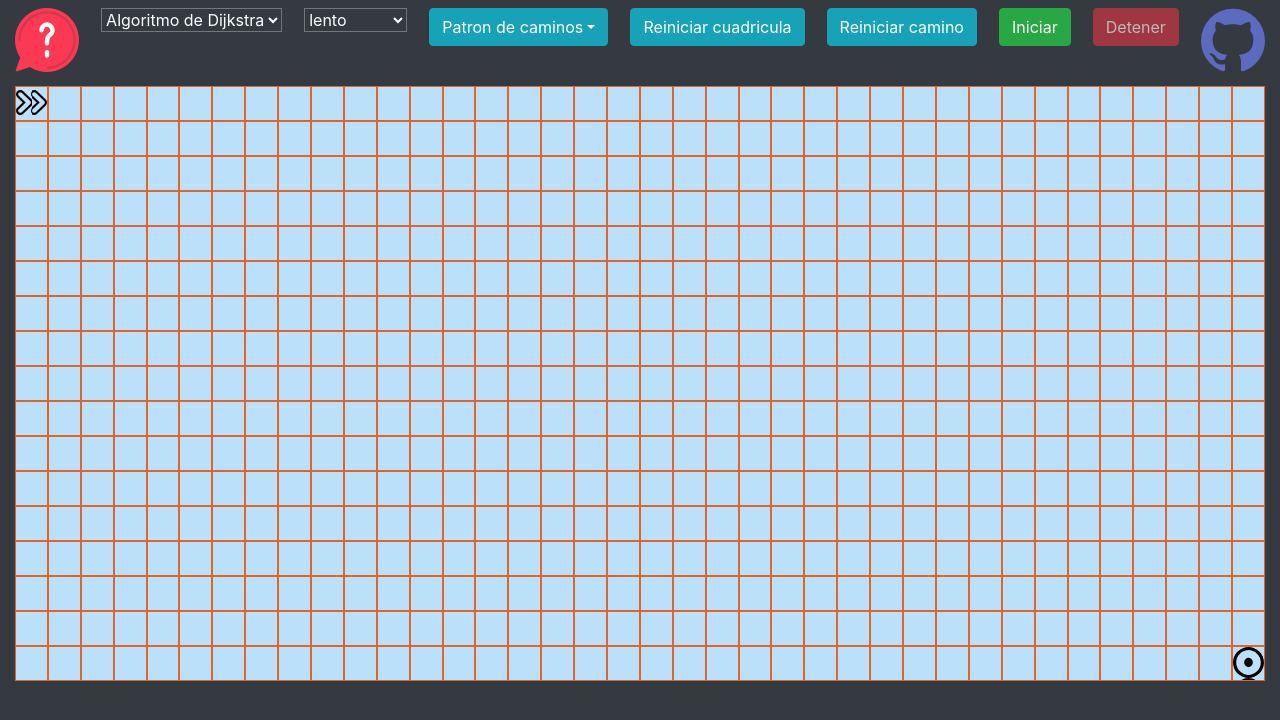
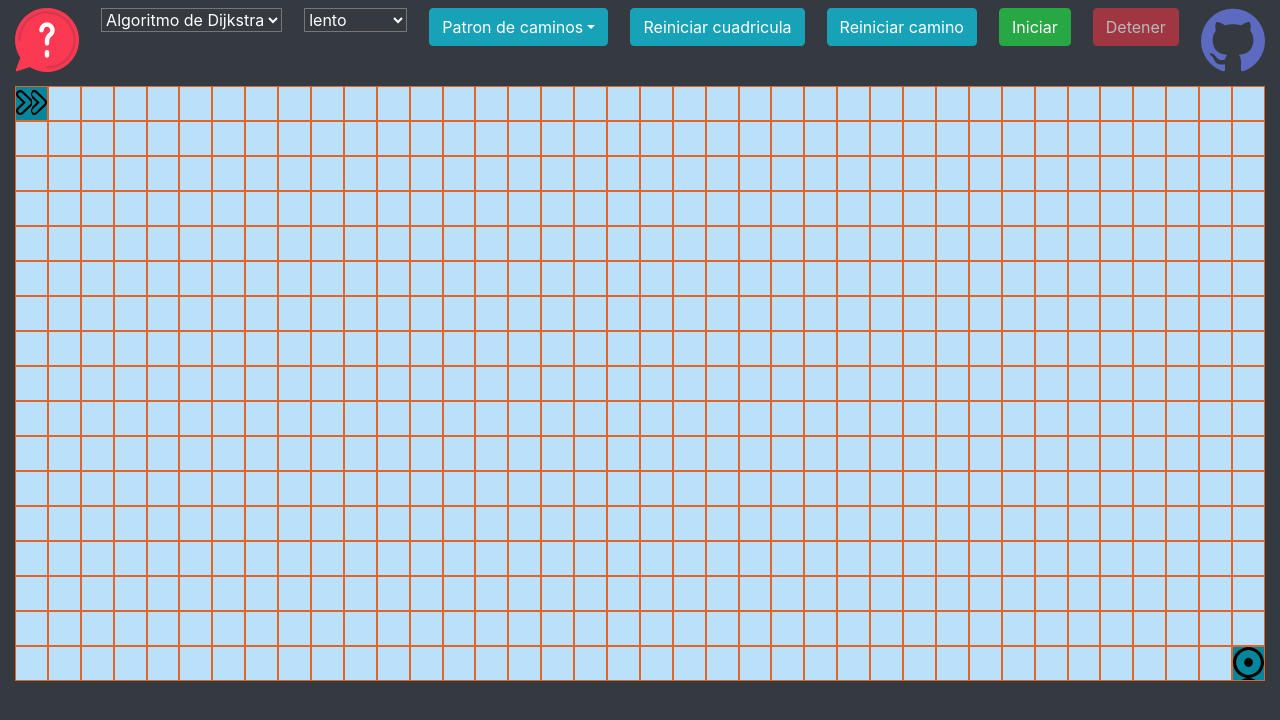
Before and after one commit to TheIcySpark/Visualizador-buscador-de-caminos, a React (Create React App) app: page / in a window 1280 px wide. Shown: the top 720 px of the page. Built offline with nearby package versions, Linux system fonts and the light colour scheme.

Commit message:
color diferente en punto inicio y final, bug al cambiar sus posiciones muy rapido

```diff
--- a/src/componentes/Celda.jsx
+++ b/src/componentes/Celda.jsx
@@ -5,10 +5,6 @@ import {useSpring, animated, config} from 'react-spring'
 function allowDrop(evento) {
     evento.preventDefault();
     evento.stopPropagation();
-}
-
-function finta(){
-
 }
 
 function drag(evento) {
@@ -24,7 +20,9 @@ function drop(evento, setEstado) {
         evento.target.className = elemento.className;
         evento.target.ondragstart = drag;
         evento.target.draggable = true;
-        setEstado('#bbe1fa')
+        evento.target.style.backgroundColor = '#04879c'
+        setEstado('#04879c')
+        elemento.style.backgroundColor = '#bbe1fa'
         elemento.className = 'celdaLibre';
         elemento.ondragstart = null;
         elemento.draggable = false;
@@ -55,7 +53,9 @@ function convertirEnCeldaConPeso(celda, setEstado){
 }
 
 function Celda(props) {
-    const [estado, setEstado] = useState('#bbe1fa');
+    var colorInicial = '#bbe1fa'
+    if(props.className === 'puntoInicio' || props.className === 'puntoFinal') colorInicial = '#04879c'
+    const [estado, setEstado] = useState(colorInicial);
     const animacion = useSpring({
         backgroundColor: estado,
         config: {duration: 500}
--- a/src/componentes/cuadricula.css
+++ b/src/componentes/cuadricula.css
@@ -47,7 +47,7 @@
     border-color: #e16428;
     height: 35px;
     width: 100%;
-    background-color: #bbe1fa;
+    background-color: #04879c;
     background-image: url("punto.svg");
     user-select: none; /* supported by Chrome and Opera */
    -webkit-user-select: none; /* Safari */
@@ -62,7 +62,7 @@
     border-color: #e16428;
     height: 35px;
     width: 100%;
-    background-color: #bbe1fa;
+    background-color: #04879c;
     background-image: url("flecha.svg");
     user-select: none; /* supported by Chrome and Opera */
    -webkit-user-select: none; /* Safari */
```
Also changed, not shown: 1 other file (tests, documents, lock files or other folders).
